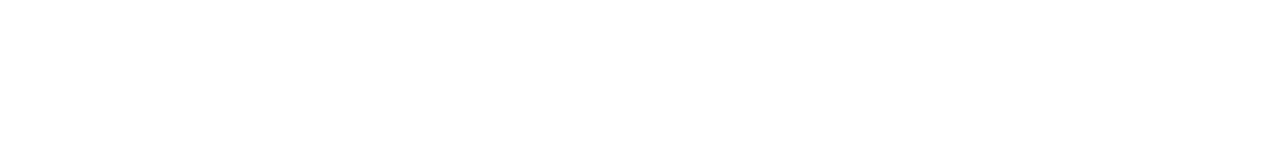
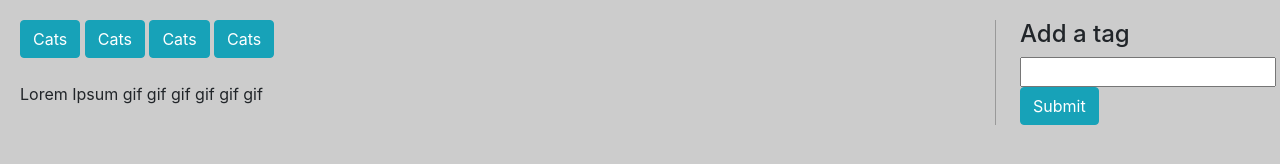
Before and after one commit to chibimayura/API-showcase, a plain HTML site: page index.html in a window 1280 px wide. Drawn offline with nearby package versions, Linux system fonts and the light colour scheme.

Commit message:
basic styling & placeholder

```diff
--- a/assets/css/style.css
+++ b/assets/css/style.css
@@ -0,0 +1,13 @@
+body {
+	background-color: #cccccc;
+}
+
+.container {
+	margin: auto;
+	margin: 20px;
+	max-width: 100%;
+}
+
+.border-left {
+	border-color: #999 !important;
+}
--- a/index.html
+++ b/index.html
@@ -7,7 +7,32 @@
 	<link rel="stylesheet" type="text/css" href="assets/css/style.css">
 </head>
 <body>
-
+	<div class="container">
+		<div class="row">
+			<div class="col-sm-9">
+				<div class="row mb-4">
+					<div class="tagArea">
+						<button class="btn btn-info">Cats</button>
+						<button class="btn btn-info">Cats</button>
+						<button class="btn btn-info">Cats</button>
+						<button class="btn btn-info">Cats</button>
+					</div>
+				</div>
+				<div class="row">
+					<div class="gifImages">Lorem Ipsum gif gif gif gif gif gif </div>
+				</div>
+			</div>
+			<div class="col-sm-3">
+				<div class="search border-left px-4">
+					<form>
+						<h4>Add a tag</h1>
+						<input type="text">
+						<button class="btn btn-info">Submit</button>
+					</form>
+				</div>
+			</div>
+		</div>
+	</div>
 
 <script src="https://code.jquery.com/jquery-3.3.1.min.js" integrity="sha256-FgpCb/KJQlLNfOu91ta32o/NMZxltwRo8QtmkMRdAu8=" crossorigin="anonymous"></script>
 <script src="assets/javascript/script.js"></script>
```
